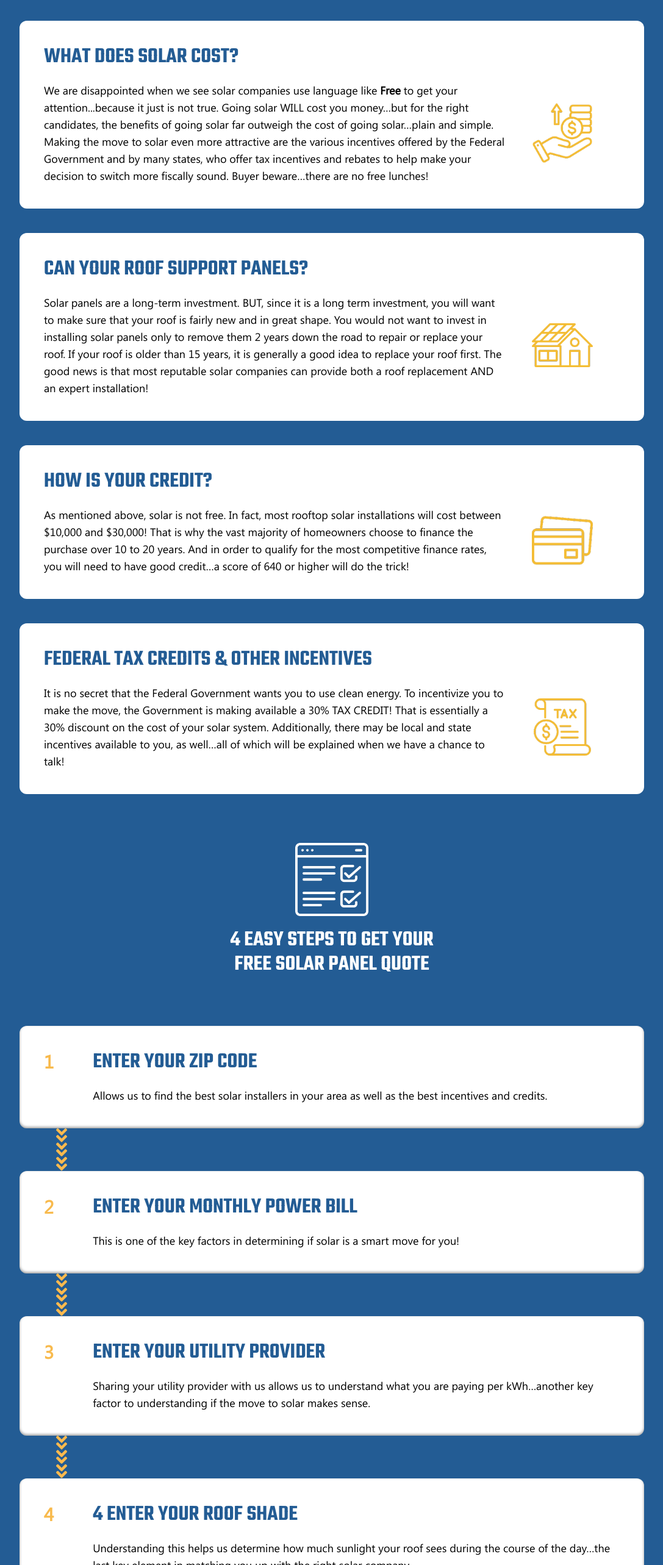
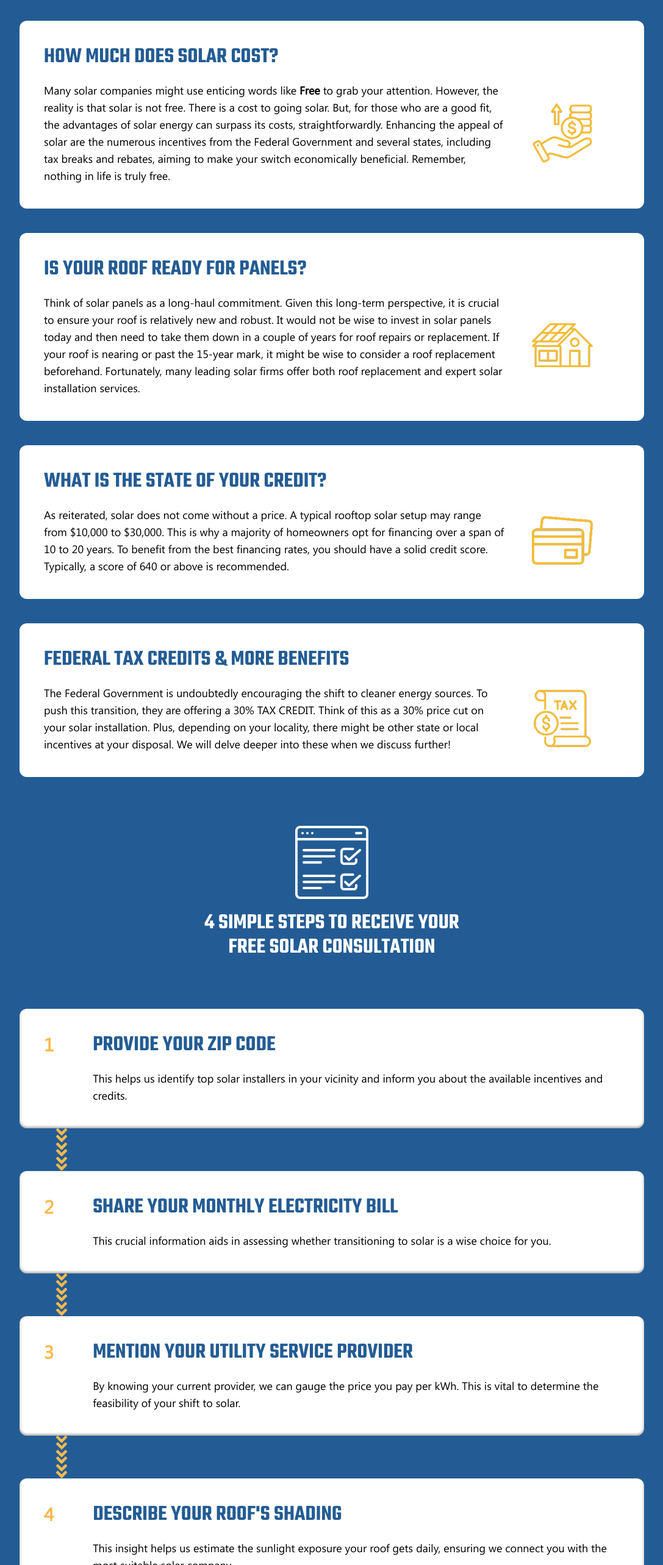
Before and after one commit to AliAhmed06/greenBrillianceSimpleForm, a Next.js app: page / in a window 1280 px wide. Shown: the part 900-3466 px from the top of the page at 61% size, without its empty margins (96-1183 px from the left). Built offline with nearby package versions, Linux system fonts and the light colour scheme.

Commit message:
all changes done

```diff
--- a/package.json
+++ b/package.json
@@ -10,6 +10,7 @@
   },
   "dependencies": {
     "autoprefixer": "10.4.15",
+    "axios": "^1.5.0",
     "eslint": "8.47.0",
     "eslint-config-next": "13.4.19",
     "lottie-web": "^5.12.2",
--- a/src/app/components/Step6.js
+++ b/src/app/components/Step6.js
@@ -1,12 +1,21 @@
+import { useState } from "react";
+
 const Step6 = ({ formData, handleChangeInput, handleNextStep, handlePrevStep }) => {
+  const [error, setError] = useState("");
+
   const Step6Handler = (val) => {
     let whySolar = [];
     document.querySelectorAll('input[name="whySolary"]:checked').forEach( function(e) {
       whySolar.push(e.value);
     });
 
-    handleChangeInput("why_solar", whySolar);
-    handleNextStep();
+    if(whySolar.length === 0){
+      setError("You have to select atleast 1 field");
+    }
+    else{
+      handleChangeInput("why_solar", whySolar);
+      handleNextStep();
+    }
   }
 
   return (
@@ -68,7 +77,7 @@ const Step6 = ({ formData, handleChangeInput, handleNextStep, handlePrevStep })
             <label htmlFor="v4">I Want to Replace My Current System</label>
           </div>
 
-
+          { error !== "" && <p className="text-red-500 font-semibold">{error}</p> }
           <button
             className='stepButton2 w-[320px] md:w-[450px]'
             onClick={Step6Handler}
--- a/src/app/page.js
+++ b/src/app/page.js
@@ -25,10 +25,10 @@ const Page = () => {
       <div className='mt-10'>
 
         <div className='bg-white w-[80%] max-w-[1100px] mx-auto py-10 px-10 rounded-xl'>
-          <h3 className='font-bold text-4xl text-[#235c94] text-center lg:text-start font-Teko '>WHAT DOES SOLAR COST?</h3>
+          <h3 className='font-bold text-4xl text-[#235c94] text-center lg:text-start font-Teko '>HOW MUCH DOES SOLAR COST?</h3>
           <div className='flex flex-col-reverse lg:flex-row mt-5 '>
             <div className='lg:w-[80%]'>
-              <p className='text-lg'>We are disappointed when we see solar companies use language like <span className='font-bold'> Free</span> to get your attention...because it just is not true. Going solar WILL cost you money…but for the right candidates, the benefits of going solar far outweigh the cost of going solar…plain and simple. Making the move to solar even more attractive are the various incentives offered by the Federal Government and by many states, who offer tax incentives and rebates to help make your decision to switch more fiscally sound. Buyer beware…there are no free lunches!</p>
+              <p className='text-lg'>Many solar companies might use enticing words like <span className='font-bold'>Free</span> to grab your attention. However, the reality is that solar is not free. There is a cost to going solar. But, for those who are a good fit, the advantages of solar energy can surpass its costs, straightforwardly. Enhancing the appeal of solar are the numerous incentives from the Federal Government and several states, including tax breaks and rebates, aiming to make your switch economically beneficial. Remember, nothing in life is truly free.</p>
             </div>
             <div className='lg:w-[20%] flex items-center justify-center'>
               <img src="/images/logo4.png" alt="" className='h-[100px]' />
@@ -37,10 +37,10 @@ const Page = () => {
         </div>
 
         <div className='bg-white w-[80%] max-w-[1100px] mx-auto py-10 px-10 rounded-xl mt-10'>
-          <h3 className='font-bold text-4xl text-[#235c94] text-center lg:text-start font-Teko'>CAN YOUR ROOF SUPPORT PANELS?</h3>
+          <h3 className='font-bold text-4xl text-[#235c94] text-center lg:text-start font-Teko'>IS YOUR ROOF READY FOR PANELS?</h3>
           <div className='flex flex-col-reverse lg:flex-row mt-5 '>
             <div className='lg:w-[80%]'>
-              <p className='text-lg'>Solar panels are a long-term investment. BUT, since it is a long term investment, you will want to make sure that your roof is fairly new and in great shape. You would not want to invest in installing solar panels only to remove them 2 years down the road to repair or replace your roof. If your roof is older than 15 years, it is generally a good idea to replace your roof first. The good news is that most reputable solar companies can provide both a roof replacement AND an expert installation!</p>
+              <p className='text-lg'>Think of solar panels as a long-haul commitment. Given this long-term perspective, it is crucial to ensure your roof is relatively new and robust. It would not be wise to invest in solar panels today and then need to take them down in a couple of years for roof repairs or replacement. If your roof is nearing or past the 15-year mark, it might be wise to consider a roof replacement beforehand. Fortunately, many leading solar firms offer both roof replacement and expert solar installation services.</p>
             </div>
             <div className='lg:w-[20%] flex items-center justify-center'>
               <img src="/images/logo5.png" alt="" className='h-[100px]' />
@@ -49,10 +49,10 @@ const Page = () => {
         </div>
 
         <div className='bg-white w-[80%] max-w-[1100px] mx-auto py-10 px-10 rounded-xl mt-10'>
-          <h3 className='font-bold text-4xl text-[#235c94] text-center lg:text-start font-Teko'>HOW IS YOUR CREDIT?</h3>
+          <h3 className='font-bold text-4xl text-[#235c94] text-center lg:text-start font-Teko'>WHAT IS THE STATE OF YOUR CREDIT?</h3>
           <div className='flex flex-col-reverse lg:flex-row mt-5 '>
             <div className='lg:w-[80%]'>
-              <p className='text-lg'>As mentioned above, solar is not free. In fact, most rooftop solar installations will cost between $10,000 and $30,000! That is why the vast majority of homeowners choose to finance the purchase over 10 to 20 years. And in order to qualify for the most competitive finance rates, you will need to have good credit…a score of 640 or higher will do the trick!</p>
+              <p className='text-lg'>As reiterated, solar does not come without a price. A typical rooftop solar setup may range from $10,000 to $30,000. This is why a majority of homeowners opt for financing over a span of 10 to 20 years. To benefit from the best financing rates, you should have a solid credit score. Typically, a score of 640 or above is recommended.</p>
             </div>
             <div className='lg:w-[20%] flex items-center justify-center'>
               <img src="/images/logo6.png" alt="" className='h-[100px]' />
@@ -61,10 +61,10 @@ const Page = () => {
         </div>
 
         <div className='bg-white w-[80%] max-w-[1100px] mx-auto py-10 px-10 rounded-xl mt-10'>
-          <h3 className='font-bold text-4xl text-[#235c94] text-center lg:text-start font-Teko'>FEDERAL TAX CREDITS & OTHER INCENTIVES</h3>
+          <h3 className='font-bold text-4xl text-[#235c94] text-center lg:text-start font-Teko'>FEDERAL TAX CREDITS & MORE BENEFITS</h3>
           <div className='flex flex-col-reverse lg:flex-row mt-5 '>
             <div className='lg:w-[80%]'>
-              <p className='text-lg'>It is no secret that the Federal Government wants you to use clean energy. To incentivize you to make the move, the Government is making available a 30% TAX CREDIT! That is essentially a 30% discount on the cost of your solar system. Additionally, there may be local and state incentives available to you, as well…all of which will be explained when we have a chance to talk!</p>
+              <p className='text-lg'>The Federal Government is undoubtedly encouraging the shift to cleaner energy sources. To push this transition, they are offering a 30% TAX CREDIT. Think of this as a 30% price cut on your solar installation. Plus, depending on your locality, there might be other state or local incentives at your disposal. We will delve deeper into these when we discuss further!</p>
             </div>
             <div className='lg:w-[20%] flex items-center justify-center'>
               <img src="/images/logo7.png" alt="" className='h-[100px]' />
@@ -74,7 +74,7 @@ const Page = () => {
 
         <div className='flex flex-col items-center justify-center mt-10 p-10'>
           <img src="/images/logo8.png" alt="" className='h-[120px]' />
-          <p className='text-4xl text-white font-Teko font-bold mt-5 text-center'>4 EASY STEPS TO GET YOUR <br /> FREE SOLAR PANEL QUOTE</p>
+          <p className='text-4xl text-white font-Teko font-bold mt-5 text-center'>4 SIMPLE STEPS TO RECEIVE YOUR <br /> FREE SOLAR CONSULTATION</p>
         </div>
 
         {/* Portions stars from here */}
@@ -82,8 +82,8 @@ const Page = () => {
           <div className='bg-white  py-10 px-10 rounded-xl mt-10 flex gap-5 lg:gap-16 shadow-[inset_0_-2px_4px_rgba(0,0,0,0.4)]'>
             <span className=' font-bold text-3xl text-[#f8ba4d]'>1</span>
             <div>
-              <h3 className='font-bold text-4xl text-[#235c94] text-start font-Teko'>ENTER YOUR ZIP CODE</h3>
-              <p className='mt-5 text-lg'>Allows us to find the best solar installers in your area as well as the best incentives and credits.</p>
+              <h3 className='font-bold text-4xl text-[#235c94] text-start font-Teko'>PROVIDE YOUR ZIP CODE</h3>
+              <p className='mt-5 text-lg'>This helps us identify top solar installers in your vicinity and inform you about the available incentives and credits.</p>
             </div>
           </div>
           <img src="/images/seperator.png" alt="" className='ml-[60px] h-[70px]' />
@@ -91,8 +91,8 @@ const Page = () => {
           <div className='bg-white py-10 px-10 rounded-xl flex gap-5 lg:gap-16 shadow-[inset_0_-2px_4px_rgba(0,0,0,0.4)]'>
             <span className=' font-bold text-3xl text-[#f8ba4d]'>2</span>
             <div>
-              <h3 className='font-bold text-4xl text-[#235c94] text-start font-Teko'>ENTER YOUR MONTHLY POWER BILL</h3>
-              <p className='mt-5 text-lg'>This is one of the key factors in determining if solar is a smart move for you!</p>
+              <h3 className='font-bold text-4xl text-[#235c94] text-start font-Teko'>SHARE YOUR MONTHLY ELECTRICITY BILL</h3>
+              <p className='mt-5 text-lg'>This crucial information aids in assessing whether transitioning to solar is a wise choice for you.</p>
             </div>
           </div>
           <img src="/images/seperator.png" alt="" className='ml-[60px] h-[70px]' />
@@ -100,8 +100,8 @@ const Page = () => {
           <div className='bg-white py-10 px-10 rounded-xl flex gap-5 lg:gap-16 shadow-[inset_0_-2px_4px_rgba(0,0,0,0.4)]'>
             <span className=' font-bold text-3xl text-[#f8ba4d]'>3</span>
             <div>
-              <h3 className='font-bold text-4xl text-[#235c94] text-start font-Teko'>ENTER YOUR UTILITY PROVIDER</h3>
-              <p className='mt-5 text-lg'>Sharing your utility provider with us allows us to understand what you are paying per kWh…another key factor to understanding if the move to solar makes sense.</p>
+              <h3 className='font-bold text-4xl text-[#235c94] text-start font-Teko'>MENTION YOUR UTILITY SERVICE PROVIDER</h3>
+              <p className='mt-5 text-lg'>By knowing your current provider, we can gauge the price you pay per kWh. This is vital to determine the feasibility of your shift to solar.</p>
             </div>
           </div>
           <img src="/images/seperator.png" alt="" className='ml-[60px] h-[70px]' />
@@ -109,8 +109,8 @@ const Page = () => {
           <div className='bg-white py-10 px-10 rounded-xl flex gap-5 lg:gap-16 shadow-[inset_0_-2px_4px_rgba(0,0,0,0.4)]'>
             <span className=' font-bold text-3xl text-[#f8ba4d]'>4</span>
             <div>
-              <h3 className='font-bold text-4xl text-[#235c94] text-start font-Teko'>4 ENTER YOUR ROOF SHADE</h3>
-              <p className='mt-5 text-lg'>Understanding this helps us determine how much sunlight your roof sees during the course of the day…the last key element in matching you up with the right solar company.</p>
+              <h3 className='font-bold text-4xl text-[#235c94] text-start font-Teko'>DESCRIBE YOUR ROOF&apos;S SHADING</h3>
+              <p className='mt-5 text-lg'>This insight helps us estimate the sunlight exposure your roof gets daily, ensuring we connect you with the most suitable solar company.</p>
             </div>
           </div>
         </div>
```
Also changed, not shown: src/app/components/SimpleMultiStepForm.js (+23 -2 lines), src/app/test/page.js (+23 -6 lines), 1 other file (tests, documents, lock files or other folders).
